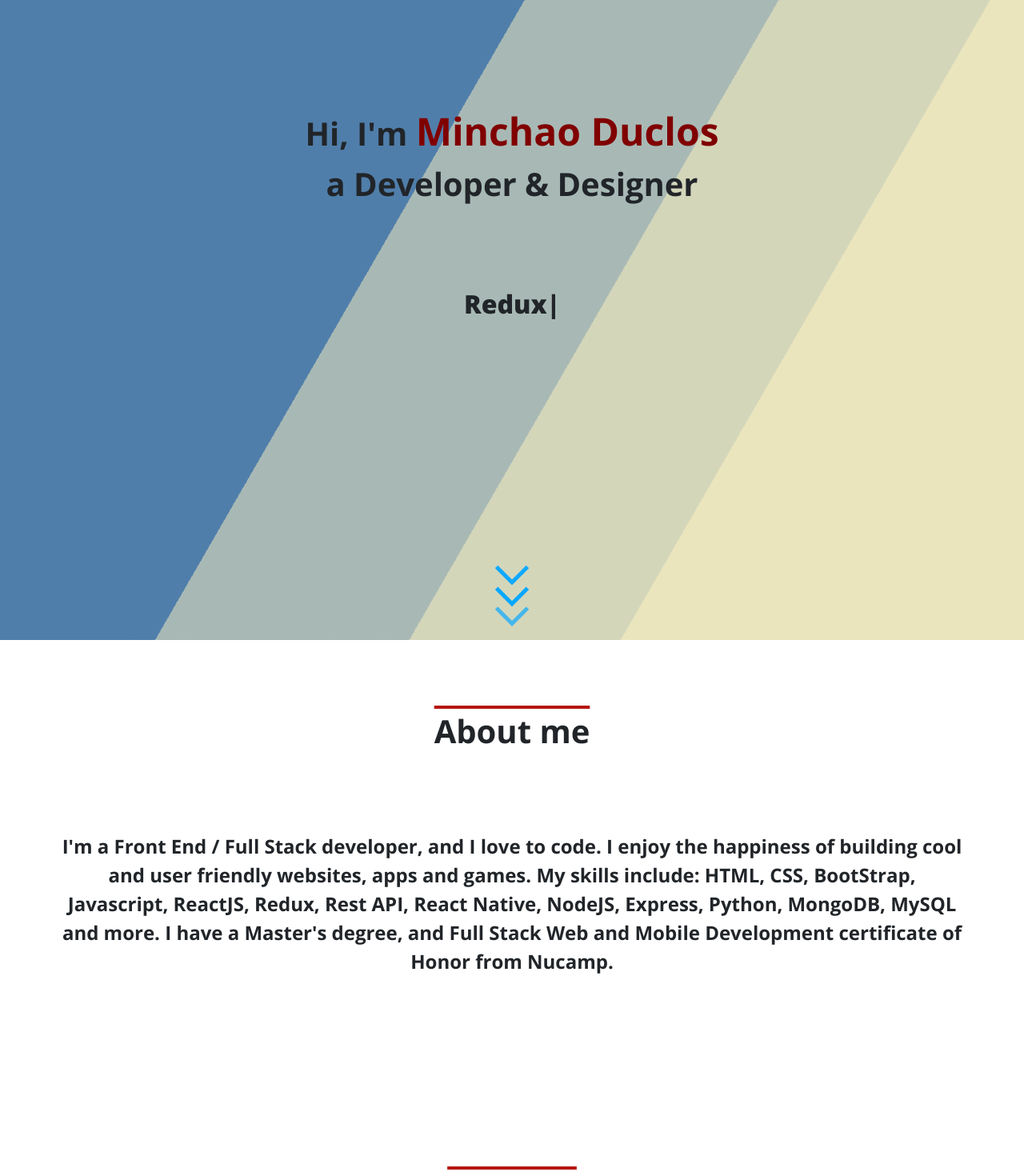
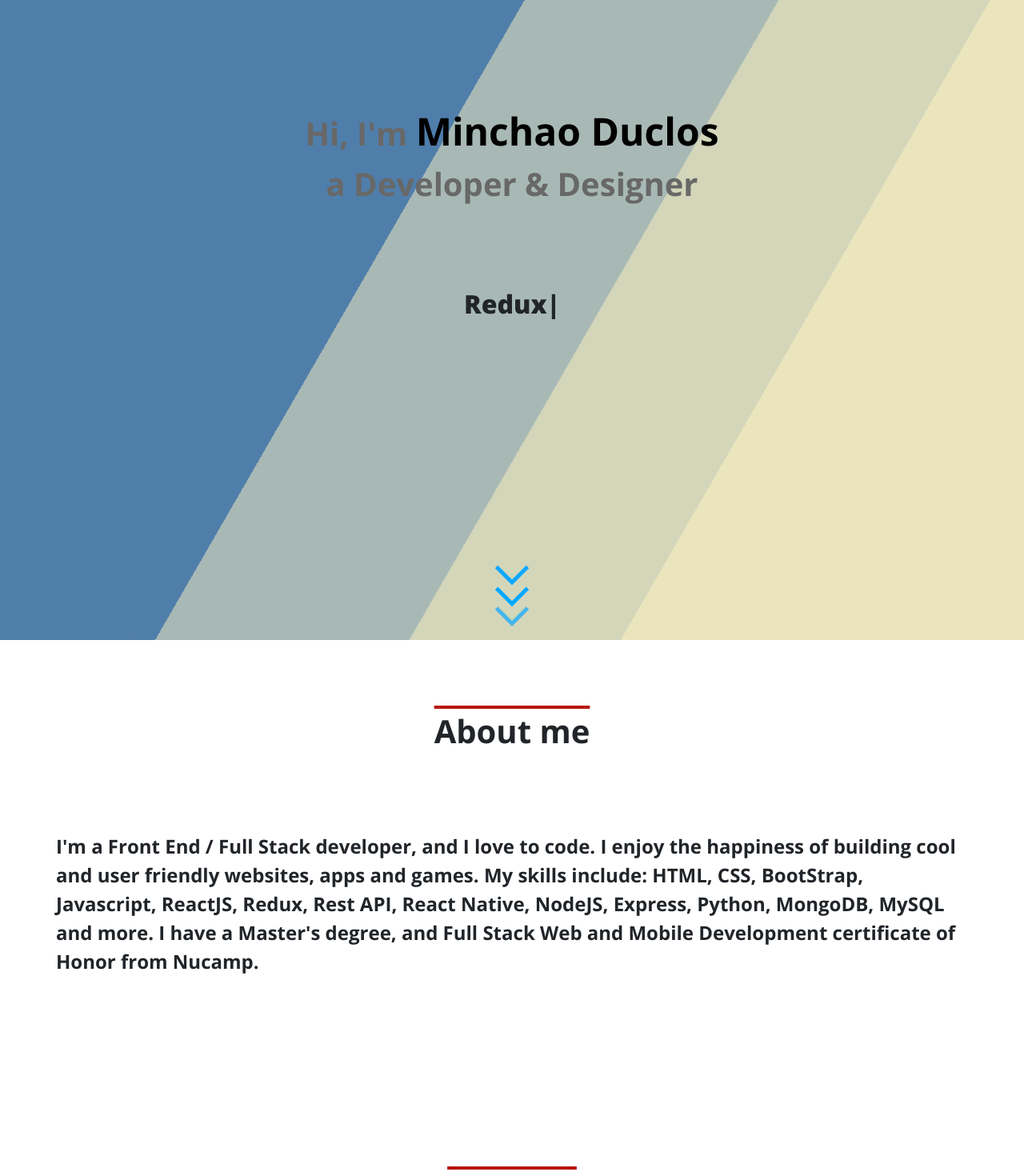
Before and after one commit to MinchaoD/portfolioreact, a React (Create React App) app: page / in a window 1280 px wide. Shown: the top 1470 px of the page at 80% size. Built offline with nearby package versions, Linux system fonts and the light colour scheme.

Commit message:
add scroll animation

```diff
--- a/package.json
+++ b/package.json
@@ -7,9 +7,11 @@
     "@testing-library/jest-dom": "^5.11.4",
     "@testing-library/react": "^11.1.0",
     "@testing-library/user-event": "^12.1.10",
+    "animate.css": "^4.1.1",
     "bootstrap": "^4.6.0",
     "bootstrap-social": "^5.1.1",
     "react": "^17.0.2",
+    "react-animate-on-scroll": "^2.1.5",
     "react-anime": "^4.0.4",
     "react-awesome-button": "^6.5.1",
     "react-bootstrap": "^1.5.2",
--- a/src/App.css
+++ b/src/App.css
@@ -18,7 +18,6 @@ h1, h2, h3{
   text-decoration: underline;
   text-decoration-line: overline;
   text-decoration-color: rgba(182, 22, 16);
-
 }
 
 .card-title{
@@ -106,6 +105,10 @@ h1, h2, h3{
   font-size:60px;
 }
 
+.extraIcon:hover {
+  color:gray
+}
+
 .extraBtn{
   font-size:1.5vw;
   font-weight:800;
@@ -154,3 +157,17 @@ h1, h2, h3{
 .presenter{
   padding-top:10vw
 }
+
+.fadeIn {
+	animation: fadeIn 6s;
+  	opacity: 1;
+}
+
+@keyframes fadeIn {
+  from {
+  	opacity: 0;
+  }
+  to {
+ 	opacity: 1;
+  }
+}
--- a/src/components/MainComponent.js
+++ b/src/components/MainComponent.js
@@ -1,19 +1,25 @@
 import React, { Component } from 'react';
 import Zoom from 'react-reveal/Zoom';
-import { Animator, ScrollContainer, ScrollPage, batch, Move} from "react-scroll-motion";
 import Typical from 'react-typical';
 import { Card, CardImg, CardTitle, CardText, CardBody, Button} from 'reactstrap';
 import { makeStyles } from '@material-ui/core/styles';
+import ScrollAnimation from 'react-animate-on-scroll';
+
 
 
 function Aboutme() {
     return (
-    <div className="container gapaboutme" align="center">
-        <div className='pb-5 mb-5 '>
-           <span className="title" style={{ fontSize: "2.5em" }} >About me </span>
+    <div className="container gapaboutme" >
+        <div className='pb-5 mb-5 ' align='center'>
+            <ScrollAnimation animateIn='fadeIn'>
+            <span className="title" style={{ fontSize: "2.5em"}} >About me </span>
+            </ScrollAnimation>
         </div>
-         <span  style={{ fontSize: "1.5em" }}>I'm a Front End / Full Stack developer, and I love to code. I enjoy the happiness of building cool and user friendly websites, apps and games. My skills include: HTML, CSS, BootStrap, Javascript, ReactJS, Redux, Rest API, React Native, NodeJS, Express, Python, MongoDB, MySQL and more. I have a Master's degree, and Full Stack Web and Mobile Development certificate of Honor from Nucamp. </span>
-
+        <div align='left'>
+            <ScrollAnimation animateIn="fadeIn">
+                <span  style={{ fontSize: "1.5em"}}>I'm a Front End / Full Stack developer, and I love to code. I enjoy the happiness of building cool and user friendly websites, apps and games. My skills include: HTML, CSS, BootStrap, Javascript, ReactJS, Redux, Rest API, React Native, NodeJS, Express, Python, MongoDB, MySQL and more. I have a Master's degree, and Full Stack Web and Mobile Development certificate of Honor from Nucamp. </span>
+            </ScrollAnimation >
+        </div>
     </div>
     )
 
@@ -23,36 +29,48 @@ function Certificate() {
     return (
         <div className="container maingap" align="center">
         <div className='pb-5 mb-5 '>
+        <ScrollAnimation animateIn='fadeIn'>
             <span className="title" style={{ fontSize: "2.5em" }} >Certificates </span>
+        </ScrollAnimation>
         </div>
             <div className ="row justify-content-center ">
                 <div className = "col-md-3 m-5">
+                    <ScrollAnimation animateIn='fadeIn'>
                         <Card >
                                 <CardImg   width='100%' src="/assets/images/React Course Certificate.jpg" alt="image"/>
                         </Card>
+                    </ScrollAnimation>
                 </div>
-
                 <div className = "col-md-3 m-5">
+                    <ScrollAnimation animateIn='fadeIn'>
                         <Card >
                                 <CardImg   width='100%' src="/assets/images/React Native Course Certificate.jpg" alt="image"/>
                         </Card>
+                    </ScrollAnimation>
                 </div>
                 <div className = "col-md-3 m-5">
+                    <ScrollAnimation animateIn='fadeIn'>
                         <Card  >
                                 <CardImg   width='100%' src="/assets/images/Backend Course Certificate.jpg" alt="image"/>
                         </Card>
+                    </ScrollAnimation>
                 </div>
+
             </div>
             <div className ="row justify-content-center">
                 <div className = "col-md-4 m-5">
+                    <ScrollAnimation animateIn='fadeIn'>
                         <Card >
                                 <CardImg  width='100%' src="/assets/images/Front End Web and Mobile Development Certificate.jpg" alt="image"/>
                         </Card>
+                    </ScrollAnimation>
                 </div>
                 <div className = "col-md-4 m-5">
+                <   ScrollAnimation animateIn='fadeIn'>
                         <Card >
                                 <CardImg  width='100%' src="/assets/images/Full Stack Web and Mobile Development Certificate with Honor.jpg" alt="image"/>
                         </Card>
+                   </ScrollAnimation>
                 </div>
             </div>
         </div>
@@ -222,34 +240,45 @@ function Contactme() {
     return(
         <div className="container maingap" align="center">
                 <div className='pb-5 mb-5 '>
+                    <ScrollAnimation animateIn='fadeIn'>
                         <span className="title " style={{ fontSize: "2.5em" }} >Contact Me </span>
+                    </ScrollAnimation>
                 </div>
                 <div className="row" >
                     <div className="col" align="center">
-                        <a role="button" className="btn" href="tel:+12063838906"><i className="fa fa-phone-square extraIcon" ></i> </a>
+                        <ScrollAnimation animateIn='fadeIn'>
+                            <a role="button " className="btn" href="tel:+12063838906"><i className="fa fa-phone-square extraIcon" ></i> </a>
+                        </ScrollAnimation>
                     </div>
                     <div className="col" align="center">
+                        <ScrollAnimation animateIn='fadeIn'>
                             <a role="button" className="btn" href="mailto: chaohg@hotmail.com"><i className="fa fa-envelope-square extraIcon"></i> </a>
+                        </ScrollAnimation>
                     </div>
                     <div className="col" align="center">
+                        <ScrollAnimation animateIn='fadeIn'>
                             <a role="button" className="btn" href="https://github.com/chaohg"> <i className="fa fa-github extraIcon"></i></a>
+                        </ScrollAnimation>
                     </div>
                 </div>
                 <div className="row" >
                     <div className="col" align='center'>
+                        <ScrollAnimation animateIn='fadeIn'>
                             <a role="button" className="btn extraBtn d-none d-md-block"  href="tel:+12063838906"> 1-206-383-8906 </a>
                             {/* d-none d-md-block is to hide this text when the screen is xs or sm, after md the text will be shown */}
+                        </ScrollAnimation>
                     </div>
                     <div className="col" align="center">
+                        <ScrollAnimation animateIn='fadeIn'>
                             <a role="button" className="btn extraBtn d-none d-md-block"  href="mailto: chaohg@hotmail.com">chaohg@hotmail.com </a>
+                        </ScrollAnimation>
                     </div>
                     <div className="col" align="center">
+                        <ScrollAnimation animateIn='fadeIn'>
                             <a role="button" className="btn extraBtn d-none d-md-block" href="https://github.com/chaohg">https://github.com/chaohg </a>
+                        </ScrollAnimation>
                     </div>
                 </div>
-
-
-
         </div>
     )
 }
@@ -259,12 +288,11 @@ function Presenter () {
 
     return (
       <div>
-
             <Zoom>
             <div align="center" >
                 <div className='mb-5 pb-5'>
-                    <span style={{ fontSize: "2.5rem" }}>Hi, I'm </span> <span style={{fontSize: "3rem", color:"#800000"}}>Minchao Duclos</span> <br/>
-                    <span style={{ fontSize: "2.5rem" }}>a Developer & Designer</span>
+                    <span style={{ fontSize: "2.5rem" ,color:'#686868'}}>Hi, I'm </span> <span style={{fontSize: "3rem", color:"black"}}>Minchao Duclos</span> <br/>
+                    <span style={{ fontSize: "2.5rem", color:'#686868' }}>a Developer & Designer</span>
                 </div>
                 <AnimationText />
             </div>
@@ -276,44 +304,6 @@ function Presenter () {
      </div>
     );
   };
-
-
-//   function Presenter () {
-//     const FadeUp = batch(Move());
-
-//     return (
-//       <ScrollContainer >
-//         <ScrollPage page={0} >
-//           <Animator  animation={FadeUp}>
-//             <Zoom>
-//             <div align="center" >
-//                 <span style={{ fontSize: "3em" }}>Hi, I'm </span> <span style={{fontSize: "4em", color:"#800000"}}>Minchao Duclos </span>
-//                 <span style={{ fontSize: "3em" }}>a Developer & Designer</span>
-//
-//                 <AnimationText />
-//             </div>
-//             </Zoom>
-//           </Animator>
-//         </ScrollPage>
-//         <ScrollPage page={1}>
-//             <Animator  animation={FadeUp}>
-//                 <Aboutme />
-//             </Animator>
-//         </ScrollPage>
-//         <Certificate1/>
-//         <Certificate2/>
-//         <Projects1/>
-//         <Projects2/>
-//         <Projects3/>
-//         <ScrollPage page={7}>
-//             <Animator  animation={FadeUp}>
-//             <Contactme />
-//             </Animator>
-//         </ScrollPage>
-//     </ScrollContainer>
-//     );
-//   };
-
 
  class Main extends Component {
      render() {
--- a/src/index.js
+++ b/src/index.js
@@ -8,6 +8,7 @@ import 'typeface-open-sans';
 import 'font-awesome/css/font-awesome.css';
 import 'bootstrap-social/bootstrap-social.css';
 import App from './App';
+import "animate.css/animate.min.css";
 
 ReactDOM.render(
   <React.StrictMode>
```
Also changed, not shown: 1 other file (tests, documents, lock files or other folders). Lines whose indentation alone changed are shown as unchanged.
